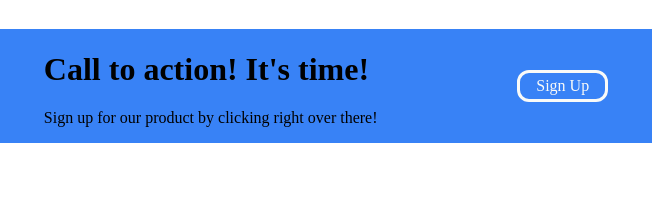
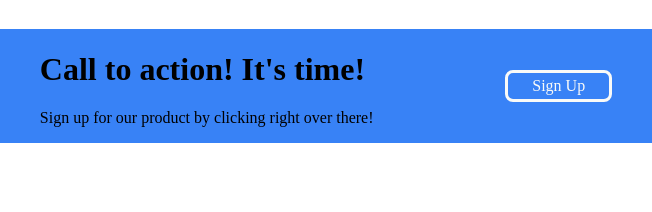
Before and after one commit to ErdemSusam23/odin-landing-page, a plain HTML site: page index.html in a window 1280 px wide. Shown: the part 979-1191 px from the top of the page, 314-966 px from the left. Drawn offline with Linux system fonts and the light colour scheme.

Commit message:
uptade padding on buttons

```diff
--- a/style.css
+++ b/style.css
@@ -136,10 +136,10 @@ article{
 
 .button{
     border-style: solid;
-    border-radius: 12px;
+    border-radius: 8px;
     border-color: #f9faf8;
-    padding-left: 16px;
-    padding-right: 16px;
+    padding-left: 24px;
+    padding-right: 24px;
     padding-top: 4px;
     padding-bottom: 4px;
     color: #f9faf8;
```
